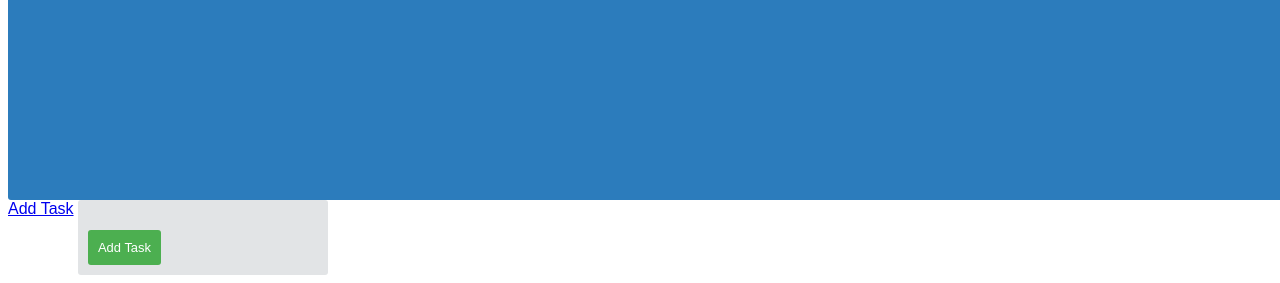
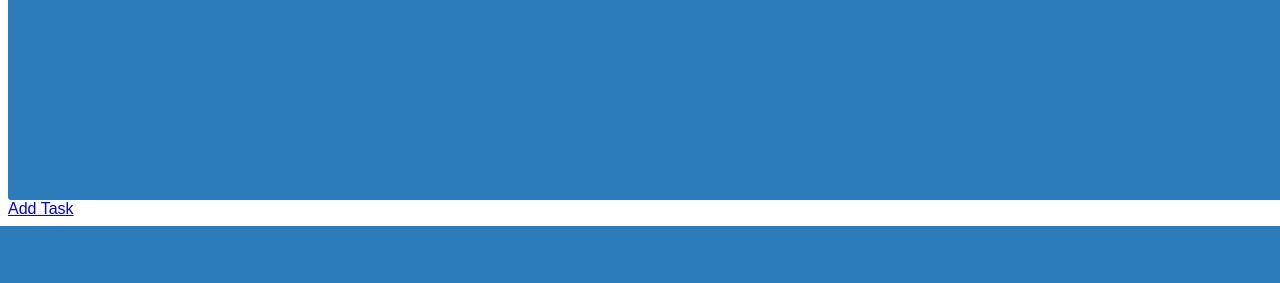
Before and after one commit to TienNguyenTech/Kanban-Board-drag-and-drop, a PHP site: page /kanban/index.php in a window 1280 px wide. Shown: the part 690-973 px from the top of the page. After the commit the page ends 916 px from the top, so only its background shows below. Run offline with PHP 8.4, Linux system fonts and the light colour scheme; data that the repository does not hold is empty; some libraries are stand-ins or nearby versions.

Commit message:
Index update

```diff
--- a/kanban/ProjectManagement.php
+++ b/kanban/ProjectManagement.php
@@ -16,11 +16,13 @@ class ProjectManagement {
         }
     }
 
+    // Get all task statuses
     public function getAllStatus() {
         $stmt = $this->pdo->query('SELECT * FROM tbl_status ORDER BY id');
         return $stmt->fetchAll(PDO::FETCH_ASSOC);
     }
 
+    // Get tasks by project name and status ID
     public function getProjectTaskByStatus($statusId, $projectName) {
         $stmt = $this->pdo->prepare('
             SELECT * FROM tbl_task
@@ -35,5 +37,14 @@ class ProjectManagement {
         return $stmt->fetchAll(PDO::FETCH_ASSOC);
     }
 
+    // Update the task status (column move)
+    public function editTaskStatus($status_id, $task_id) {
+        $stmt = $this->pdo->prepare('UPDATE tbl_task SET status_id = :status_id WHERE id = :task_id');
+        $stmt->execute([
+            ':status_id' => $status_id,
+            ':task_id' => $task_id
+        ]);
+        return $stmt->rowCount();
+    }
 }
 ?>
--- a/kanban/index.php
+++ b/kanban/index.php
@@ -168,33 +168,7 @@ $statusResult = $projectManagement->getAllStatus();
     </div>
     <a href="../kanban/add-task.php">Add Task</a>
 
-    <div class="status-card">
-        <div class="card-header">
-            <span class="card-header-text"><?php echo $statusRow["status_name"]; ?></span>
-        </div>
-        <ul class="sortable ui-sortable" id="sort<?php echo $statusRow["id"]; ?>"
-            data-status-id="<?php echo $statusRow["id"]; ?>">
-            <?php
-            if (!empty($taskResult)) {
-                foreach ($taskResult as $taskRow) {
-                    ?>
-                    <li class="text-row ui-sortable-handle" data-task-id="<?php echo $taskRow["id"]; ?>">
-                        <?php echo $taskRow["title"]; ?>
-                    </li>
-                    <?php
-                }
-            }
-            ?>
-        </ul>
 
-        <!-- Add Task Button -->
-        <button class="add-task-btn" data-status-id="<?php echo $statusRow["id"]; ?>">Add Task</button>
-        <div class="add-task-form" id="add-task-form-<?php echo $statusRow["id"]; ?>" style="display: none;">
-            <input type="text" id="task-title-<?php echo $statusRow["id"]; ?>" placeholder="Enter task title">
-            <button class="save-task-btn" data-status-id="<?php echo $statusRow["id"]; ?>">Save</button>
-
-        </div>
-    </div>
 
     <!-- Connect with the edit-status.php to drag and drop -->
     <script>
@@ -219,47 +193,6 @@ $statusResult = $projectManagement->getAllStatus();
         });
     </script>
 
-<script>
-    $(document).ready(function () {
-        // Show the task input form when the Add Task button is clicked
-        $(".add-task-btn").click(function () {
-            var statusId = $(this).data("status-id");
-            $("#add-task-form-" + statusId).toggle();
-        });
-
-        // Save the new task when the Save button is clicked
-        $(".save-task-btn").click(function () {
-            var statusId = $(this).data("status-id");
-            var taskTitle = $("#task-title-" + statusId).val();
-
-            if (taskTitle.trim() !== "") {
-                $.ajax({
-                    url: 'add-task.php',
-                    method: 'POST',
-                    data: {
-                        status_id: statusId,
-                        title: taskTitle,
-                        description: "", // You can add description if needed
-                        project_name: "<?php echo $projectName; ?>" // Include project name
-                    },
-                    dataType: 'json',
-                    success: function (response) {
-                        if (response.success) {
-                            location.reload(); // Refresh the page to show the new task
-                        } else {
-                            alert("Failed to add task: " + response.message);
-                        }
-                    },
-                    error: function () {
-                        alert("An error occurred");
-                    }
-                });
-            } else {
-                alert("Please enter a task title.");
-            }
-        });
-    });
-</script>
 
 
 </body>
```
